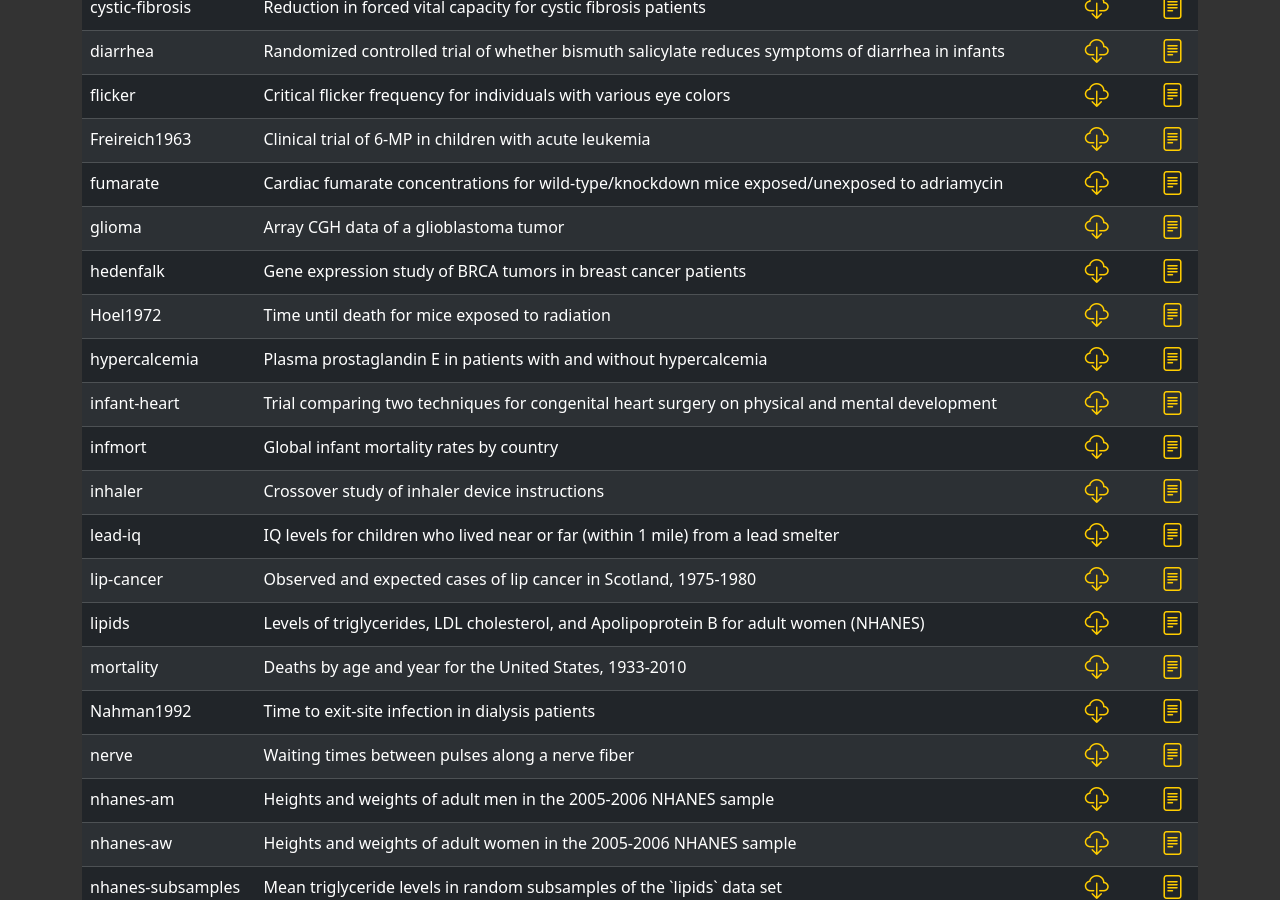
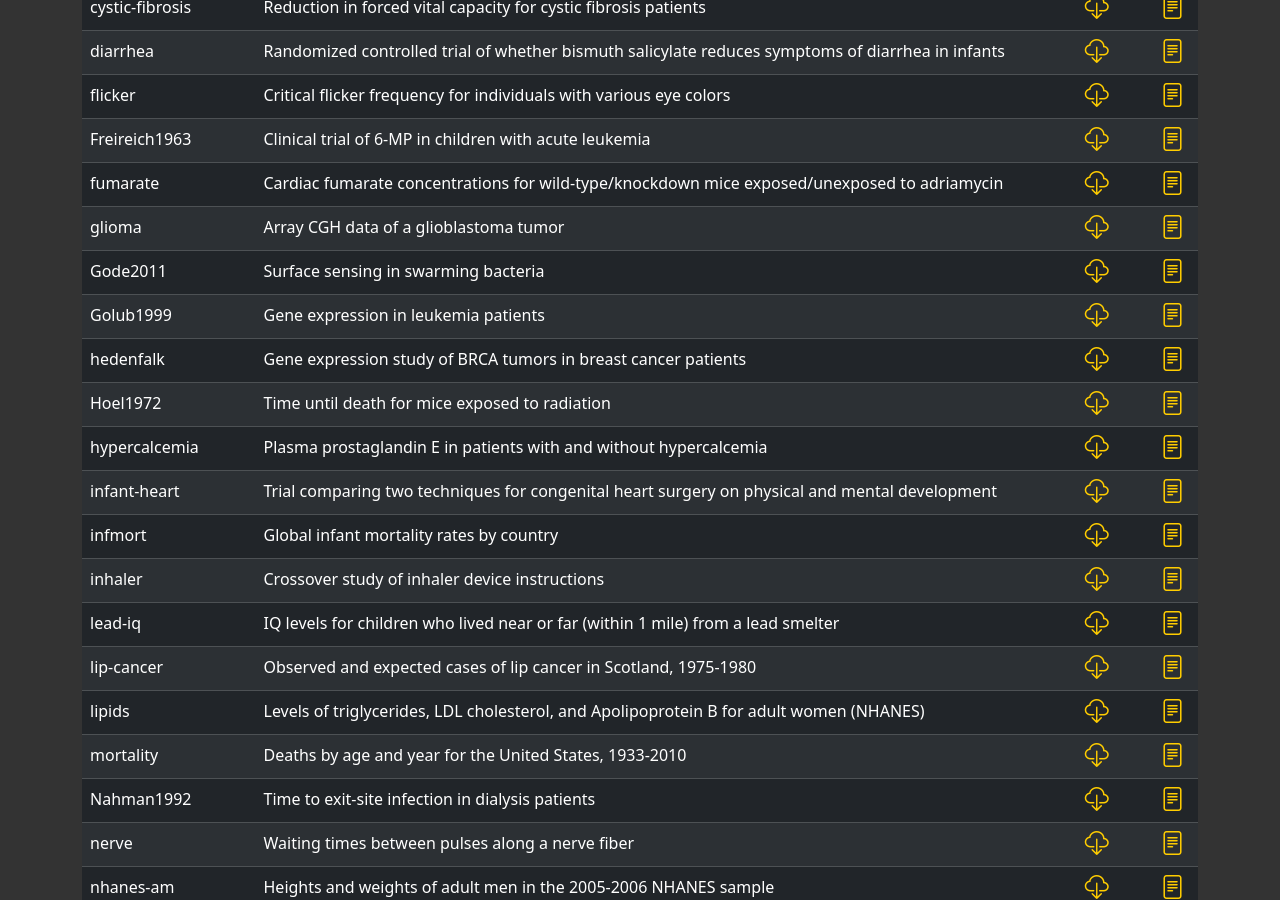
Before and after one commit to IowaBiostat/data-sets, a Jekyll site: the page built from index.md, in a window 1280 px wide and 900 px high, scrolled down 530 px. Built offline with Jekyll 4.4.1, drawn with Linux system fonts in a browser that asks for light colours.

Commit message:
Golub1999

```diff
--- a/bin/index.rmd
+++ b/bin/index.rmd
@@ -24,7 +24,9 @@ get_yaml <- function(x, field) {
 ext <- vapply(id, get_yaml, '', field='ext')
 auto <- vapply(id, auto_ext, '')
 if (!identical(ext, auto)) {
-  stop('mismatch')
+  bad <- names(which(ext != auto))
+  msg <- paste(c('File type mismatches detected for', bad), collapse='\n  ')
+  stop(msg, call.=FALSE)
 }
 desc <- vapply(id, get_yaml, '', field='desc')
 
--- a/index.md
+++ b/index.md
@@ -201,6 +201,34 @@ Array CGH data of a glioblastoma tumor
 </td>
 <td style="text-align:center;">
 <a href="glioma/glioma.html"><i class="bi-file-text"></i></a>
+</td>
+</tr>
+<tr>
+<td style="text-align:left;">
+Gode2011
+</td>
+<td style="text-align:left;">
+Surface sensing in swarming bacteria
+</td>
+<td style="text-align:center;">
+<a href="https://github.com/IowaBiostat/data-sets/raw/main/Gode2011/Gode2011.rds?download="><i class="bi-cloud-download"></i></a>
+</td>
+<td style="text-align:center;">
+<a href="Gode2011/Gode2011.html"><i class="bi-file-text"></i></a>
+</td>
+</tr>
+<tr>
+<td style="text-align:left;">
+Golub1999
+</td>
+<td style="text-align:left;">
+Gene expression in leukemia patients
+</td>
+<td style="text-align:center;">
+<a href="https://github.com/IowaBiostat/data-sets/raw/main/Golub1999/Golub1999.rds?download="><i class="bi-cloud-download"></i></a>
+</td>
+<td style="text-align:center;">
+<a href="Golub1999/Golub1999.html"><i class="bi-file-text"></i></a>
 </td>
 </tr>
 <tr>
```
Also changed, not shown: Gode2011/Gode2011.md (+1 -1 lines), Golub1999/Golub1999.md (added, +29 -0 lines), 2 other files.
